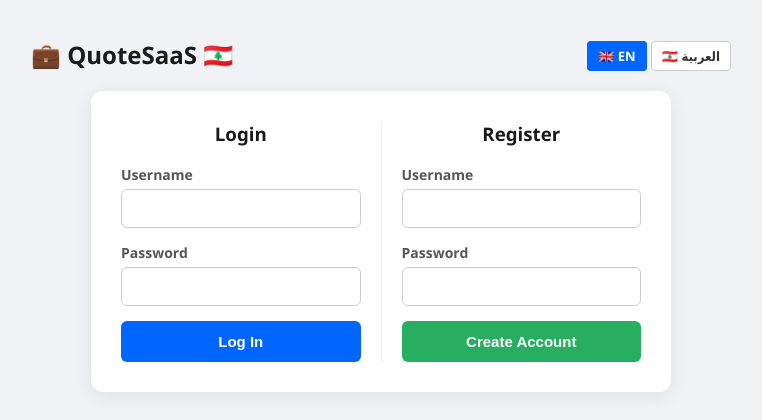
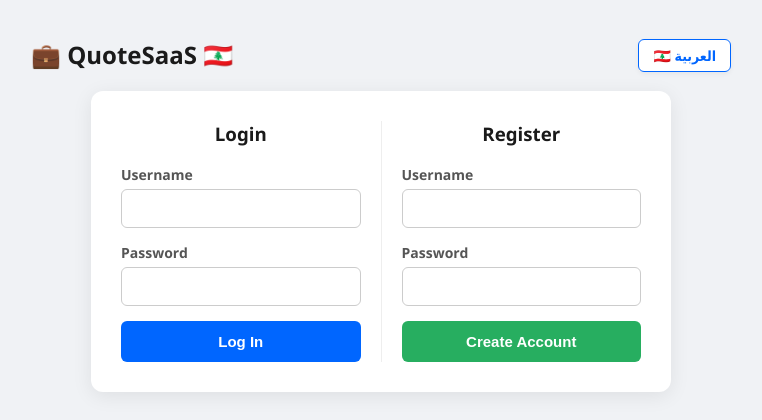
Before and after one commit to SalemDamaj/freelance-quote-tool, a Flask app: page / in a window 1280 px wide. Shown: the top 420 px of the page, without its empty margins (259-1021 px from the left). Run offline with Flask 3, Linux system fonts and the light colour scheme.

Commit message:
Final code with single button language toggle

```diff
--- a/app.py
+++ b/app.py
@@ -8,8 +8,8 @@ from datetime import datetime
 app = Flask(__name__)
 app.secret_key = "super_secret_saas_key_change_in_production"
 
-YOUR_WHISH_PHONE = "+961 70 000 000"  # Replace with your number
-YOUR_WHISH_NAME = "Salem Damaj"        # Replace with your name
+YOUR_WHISH_PHONE = "+961 70 000 000"  # 👈 Change to your number
+YOUR_WHISH_NAME = "Salem Damaj"        # 👈 Change to your name
 PRO_PLAN_PRICE = "$10.00 Fresh USD"
 DB_FILE = "quotes.db"
 
@@ -174,11 +174,11 @@ def get_user_quotes(user_id):
     conn.close()
     return rows
 
-# --- LANGUAGE SWITCH ROUTE ---
-@app.route("/set_language/<lang>")
-def set_language(lang):
-    if lang in ["en", "ar"]:
-        session["lang"] = lang
+# --- SINGLE BUTTON LANGUAGE TOGGLE ---
+@app.route("/toggle_language")
+def toggle_language():
+    current_lang = session.get("lang", "en")
+    session["lang"] = "ar" if current_lang == "en" else "en"
     return redirect(request.referrer or url_for("home"))
 
 # --- AUTH ROUTES ---
@@ -355,7 +355,7 @@ def download_pdf():
 
     user_info = get_user_by_id(session["user_id"])
     if not user_info or user_info["is_pro"] != 1:
-        flash("PDF Export is a PRO Feature!", "danger")
+        flash("PDF Export is a PRO Feature! Upgrade via Whish Money below.", "danger")
         return redirect(url_for("home"))
 
     client = request.form.get("client")
--- a/templates/index.html
+++ b/templates/index.html
@@ -20,21 +20,6 @@
             justify-content: space-between;
             align-items: center;
             margin-bottom: 20px;
-        }
-        .lang-switch a {
-            text-decoration: none;
-            padding: 5px 10px;
-            border-radius: 4px;
-            background: #fff;
-            border: 1px solid #ccc;
-            color: #333;
-            font-weight: bold;
-            font-size: 13px;
-        }
-        .lang-switch a.active {
-            background: #0066ff;
-            color: white;
-            border-color: #0066ff;
         }
         .container {
             background: white;
@@ -112,10 +97,15 @@
     <h2 style="margin:0;">{{ t.app_title }}</h2>
 
     <div style="display: flex; align-items: center; gap: 10px;">
-        <!-- LANGUAGE SWITCHER -->
+        <!-- SINGLE LANGUAGE TOGGLE BUTTON -->
         <div class="lang-switch">
-            <a href="/set_language/en" class="{{ 'active' if lang == 'en' else '' }}">🇬🇧 EN</a>
-            <a href="/set_language/ar" class="{{ 'active' if lang == 'ar' else '' }}">🇱🇧 العربية</a>
+            <a href="/toggle_language" style="text-decoration: none; padding: 6px 14px; border-radius: 6px; background: #ffffff; border: 1px solid #0066ff; color: #0066ff; font-weight: bold; font-size: 14px; box-shadow: 0 2px 5px rgba(0,0,0,0.05);">
+                {% if lang == 'en' %}
+                    🇱🇧 العربية
+                {% else %}
+                    🇬🇧 English
+                {% endif %}
+            </a>
         </div>
 
         {% if session.get('username') %}
```
